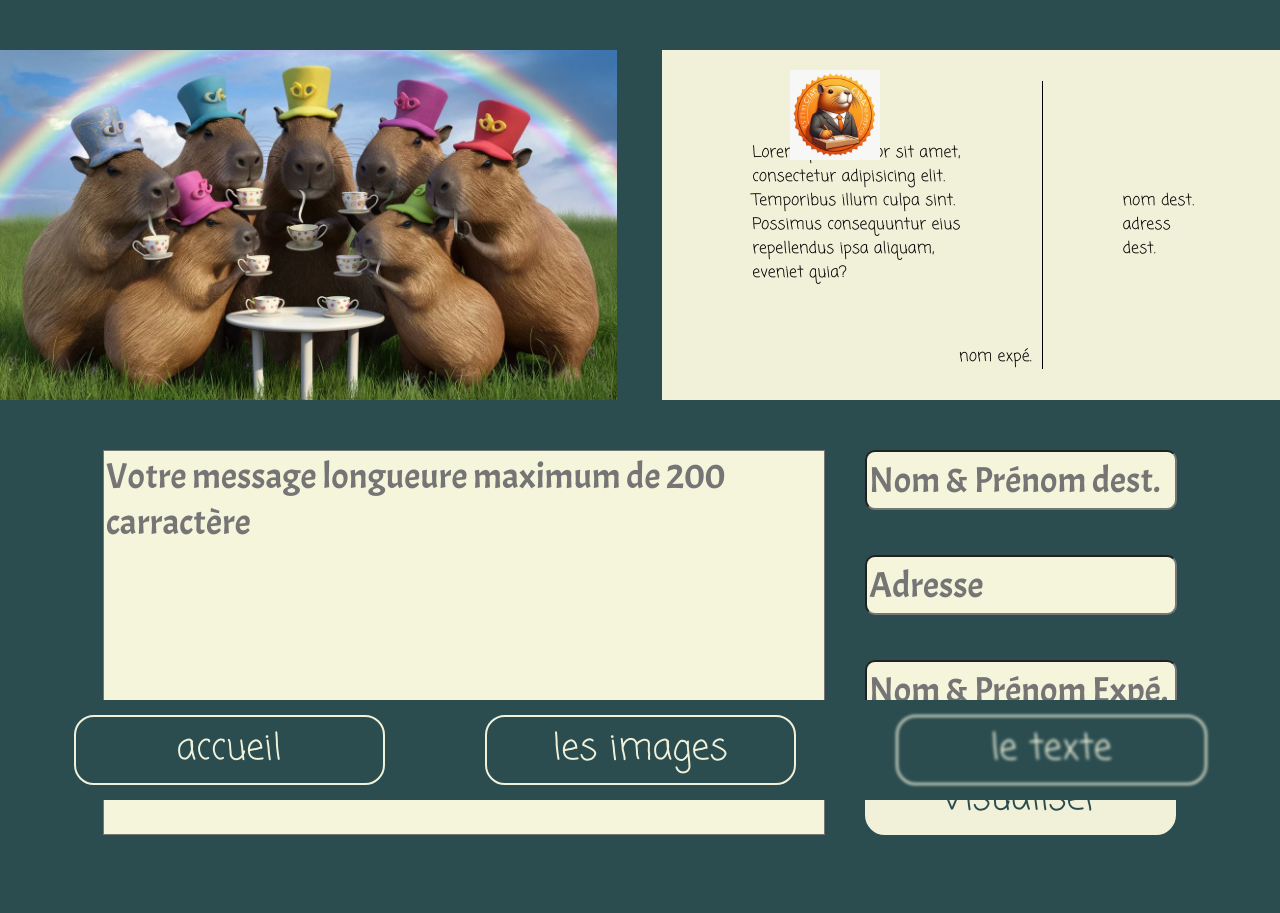
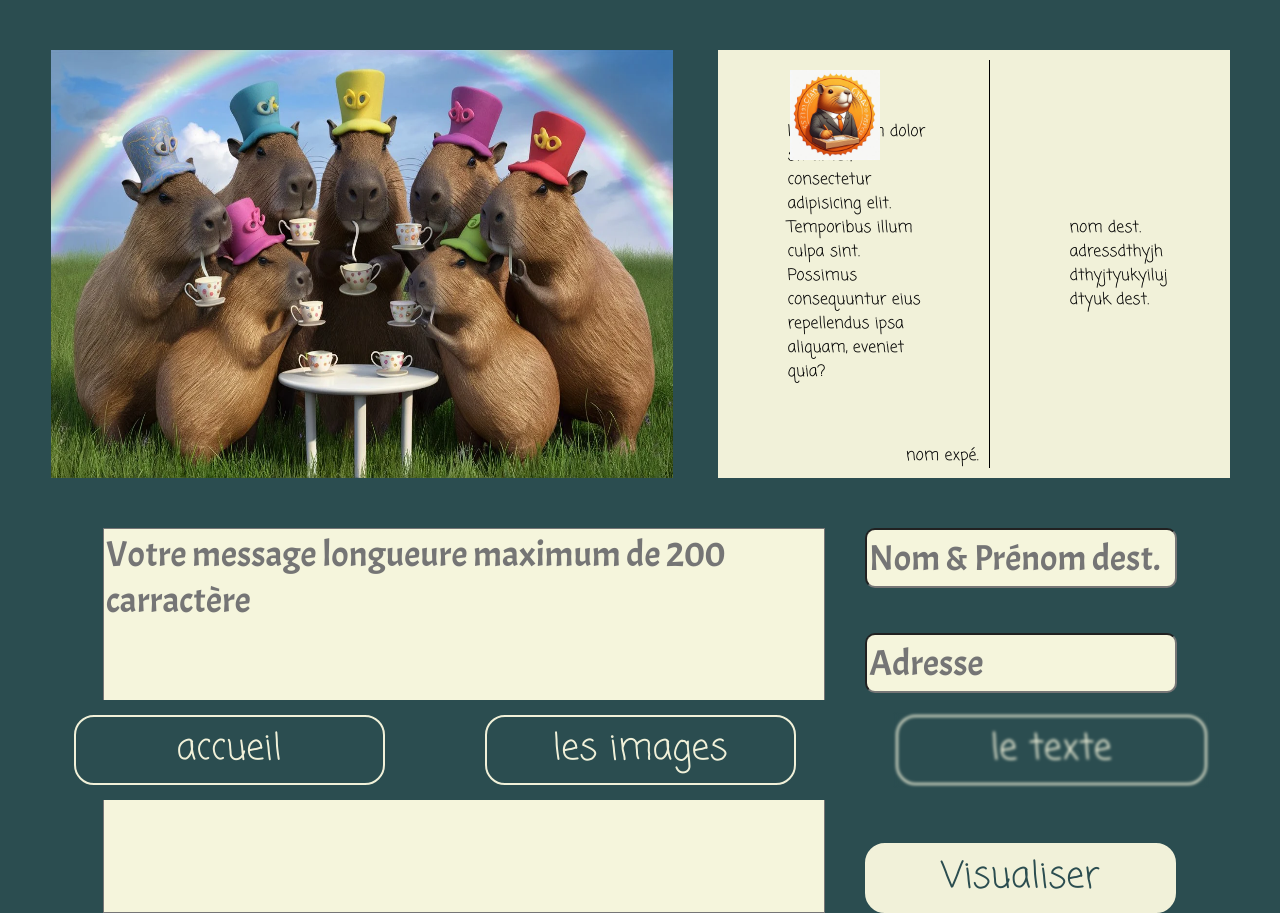
Before and after one commit to Pas-nou/CardVentures, a React (Vite) app in the folder cardventures/: page /face-arriere in a window 1280 px wide. Before the commit the page ends 835 px from the top, so only its background shows below. Built offline with nearby package versions, Linux system fonts and the light colour scheme.

Commit message:
normalement fin css PreviewCard & TextCard

```diff
--- a/cardventures/src/components/PreviewCard.jsx
+++ b/cardventures/src/components/PreviewCard.jsx
@@ -23,7 +23,7 @@ function PreviewCard() {
                         alt="timbre"
                     />
                     <p>nom dest.</p>
-                    <p>adress dest.</p>
+                    <p className="p-addres">adressdthyjhdthyjtyukyilujdtyuk dest.</p>
                 </div>
             </div>
         </section>
--- a/cardventures/src/components/TextCard.jsx
+++ b/cardventures/src/components/TextCard.jsx
@@ -30,16 +30,22 @@ function TextCard() {
                     className="input-text"
                     name="lastName, firstName"
                     placeholder="Nom & Prénom dest."
+                    maxLength="25"
+
                 />
                 <input
                     className="input-text"
                     name="adress"
                     placeholder="Adresse"
+                    maxLength="70"
+
                 />
                 <input
                     className="input-text"
                     name="lastName, firstName, sender"
                     placeholder="Nom & Prénom Expé."
+                    maxLength="25"
+
                 />
                 <NavLink to="/visualisation">
                     <button className="button"> Visualiser </button>
--- a/cardventures/src/styles/preview-card.css
+++ b/cardventures/src/styles/preview-card.css
@@ -30,9 +30,10 @@
 }
 .carte-preview-r {
     display: flex;
-    padding: 30px;
+    padding: 10px;
     justify-content: end;
     align-items: center;
+    max-width: 40%;
 }
 
 .preview-msg-l {
@@ -64,6 +65,10 @@
     padding-right: 10px;
 }
 
+.p-addres{
+    width: 100px;
+}
+
 .timbre {
     width: 90px;
     position: absolute;
@@ -71,3 +76,7 @@
     right: 400px;
     /* display: none; */
 }
+
+p{
+    overflow-wrap: break-word;
+}
```
